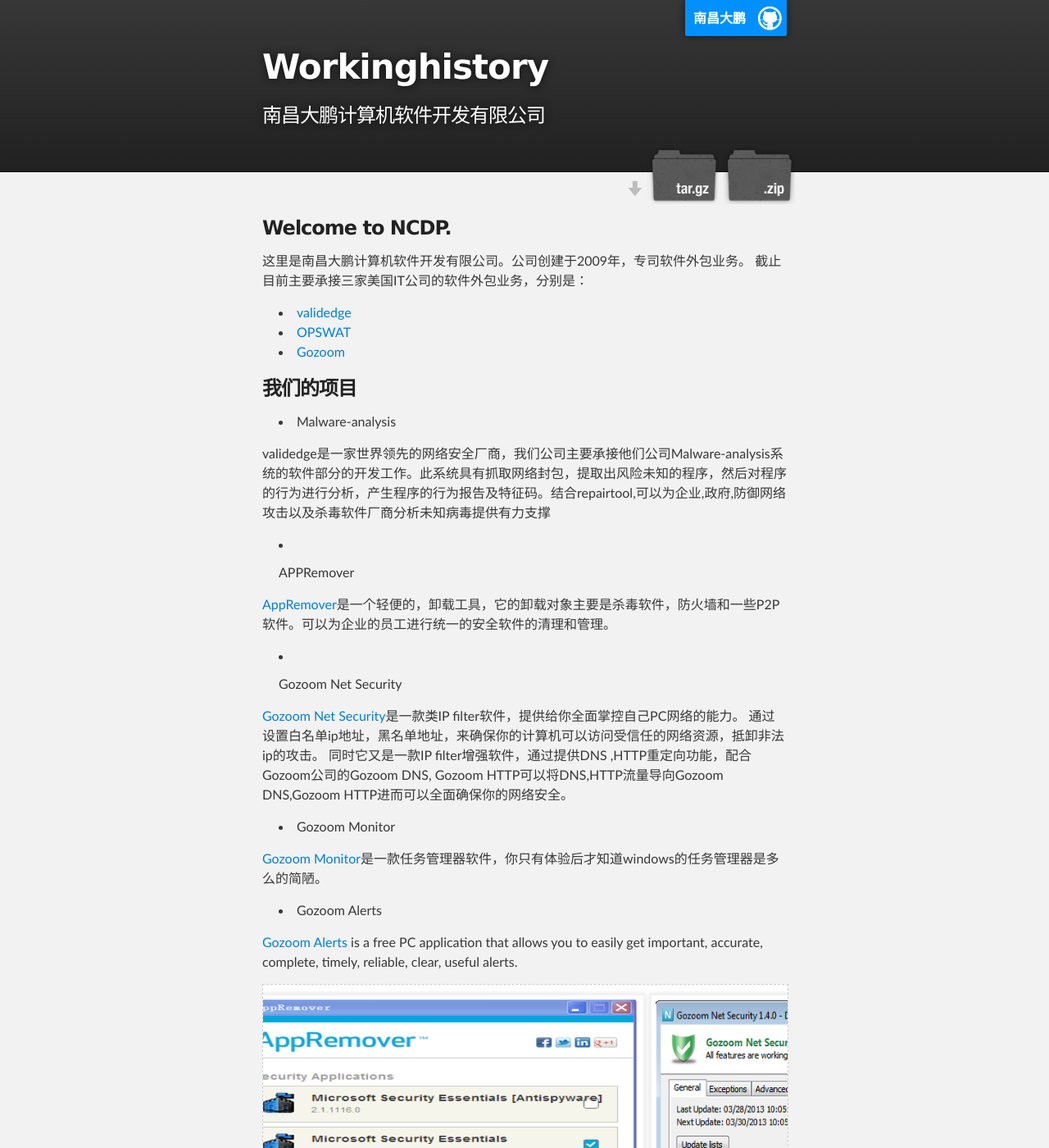
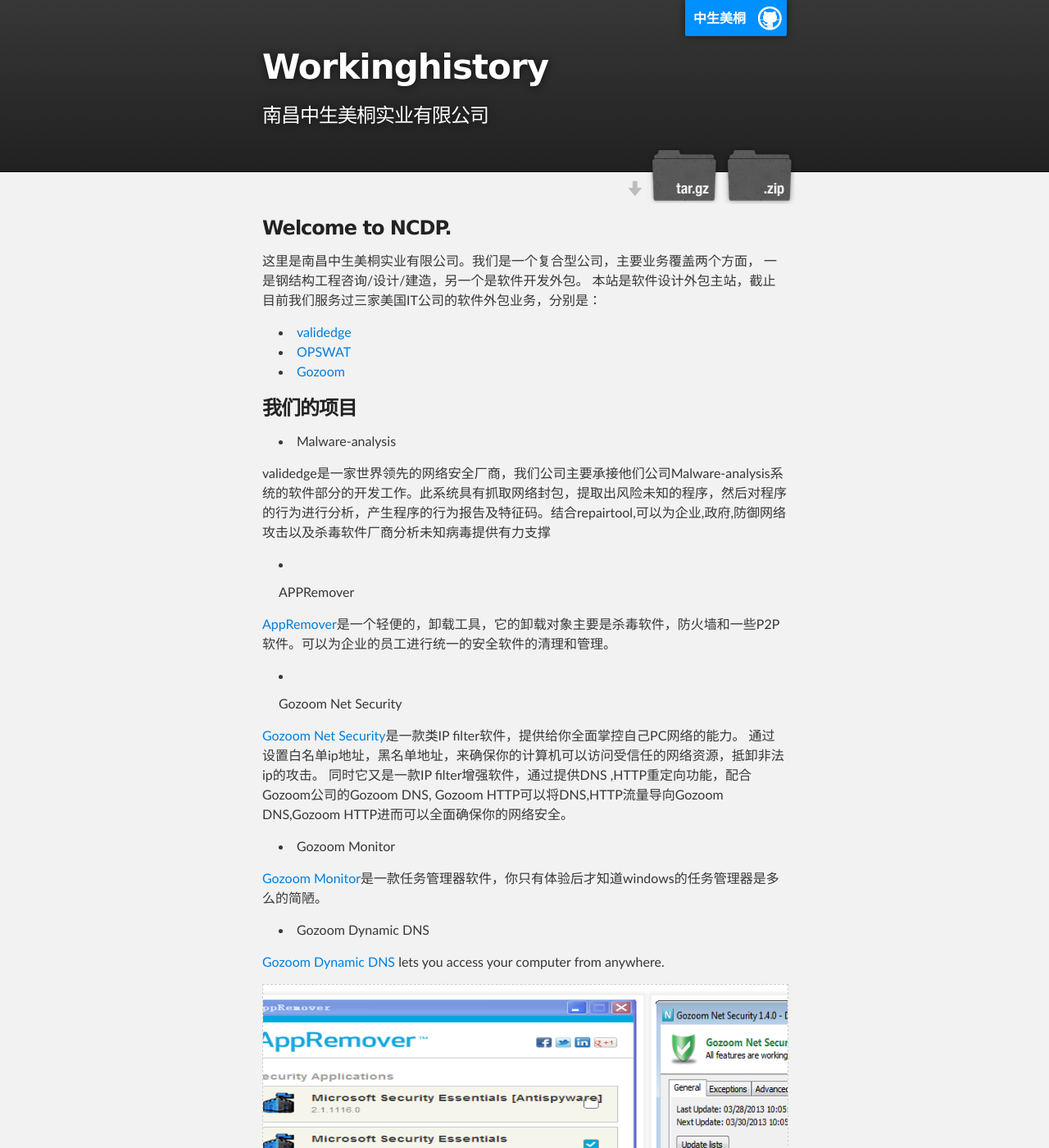
Before and after one commit to Chingliu/WorkingHistory, a Jekyll site: the page index.html, which Jekyll copies as it is, in a window 1280 px wide and 1400 px high. Shown: the whole window at 82% size. Built offline with Jekyll 4.4.1, drawn with Linux system fonts in a browser that asks for light colours.

Commit message:
Update index.html

```diff
--- a/index.html
+++ b/index.html
@@ -4,7 +4,7 @@
   <head>
     <meta charset='utf-8' />
     <meta http-equiv="X-UA-Compatible" content="chrome=1" />
-    <meta name="description" content="Workinghistory : 南昌大鹏" />
+    <meta name="description" content="Workinghistory : 中生美桐" />
 
     <link rel="stylesheet" type="text/css" media="screen" href="stylesheets/stylesheet.css">
 
@@ -16,10 +16,10 @@
     <!-- HEADER -->
     <div id="header_wrap" class="outer">
         <header class="inner">
-          <a id="forkme_banner" >南昌大鹏</a>
+          <a id="forkme_banner" >中生美桐</a>
 
           <h1 id="project_title">Workinghistory</h1>
-          <h2 id="project_tagline">南昌大鹏计算机软件开发有限公司</h2>
+          <h2 id="project_tagline">南昌中生美桐实业有限公司</h2>
 
             <section id="downloads">
               <a class="zip_download_link" href="https://github.com/Chingliu/WorkingHistory/zipball/master">Download this project as a .zip file</a>
@@ -33,8 +33,8 @@
       <section id="main_content" class="inner">
         <h3>Welcome to NCDP.</h3>
 
-<p>这里是南昌大鹏计算机软件开发有限公司。公司创建于2009年，专司软件外包业务。
-截止目前主要承接三家美国IT公司的软件外包业务，分别是：</p>
+<p>这里是南昌中生美桐实业有限公司。我们是一个复合型公司，主要业务覆盖两个方面， 一是钢结构工程咨询/设计/建造，另一个是软件开发外包。
+本站是软件设计外包主站，截止目前我们服务过三家美国IT公司的软件外包业务，分别是：</p>
 
 <ul>
 <li><a href="http://www.validedge.com/">validedge</a></li>
@@ -68,9 +68,9 @@
 <img src="images/Gmonitor.png" alt="Gozoom Monitor Snapshot" />
  -->
 <ul>
-  <li>Gozoom Alerts</li>
+  <li>Gozoom Dynamic DNS</li>
 </ul>
-<p><a href="http://www.gozoom.com/alerts/">Gozoom Alerts</a> is a free PC application that allows you to easily get important, accurate, complete, timely, reliable, clear, useful alerts.</p>
+<p><a href="http://gozoom.com/">Gozoom Dynamic DNS</a> lets you access your computer from anywhere.</p>
 <div id="demo">
 <div id="indemo">
 <div id="demo1">
```
